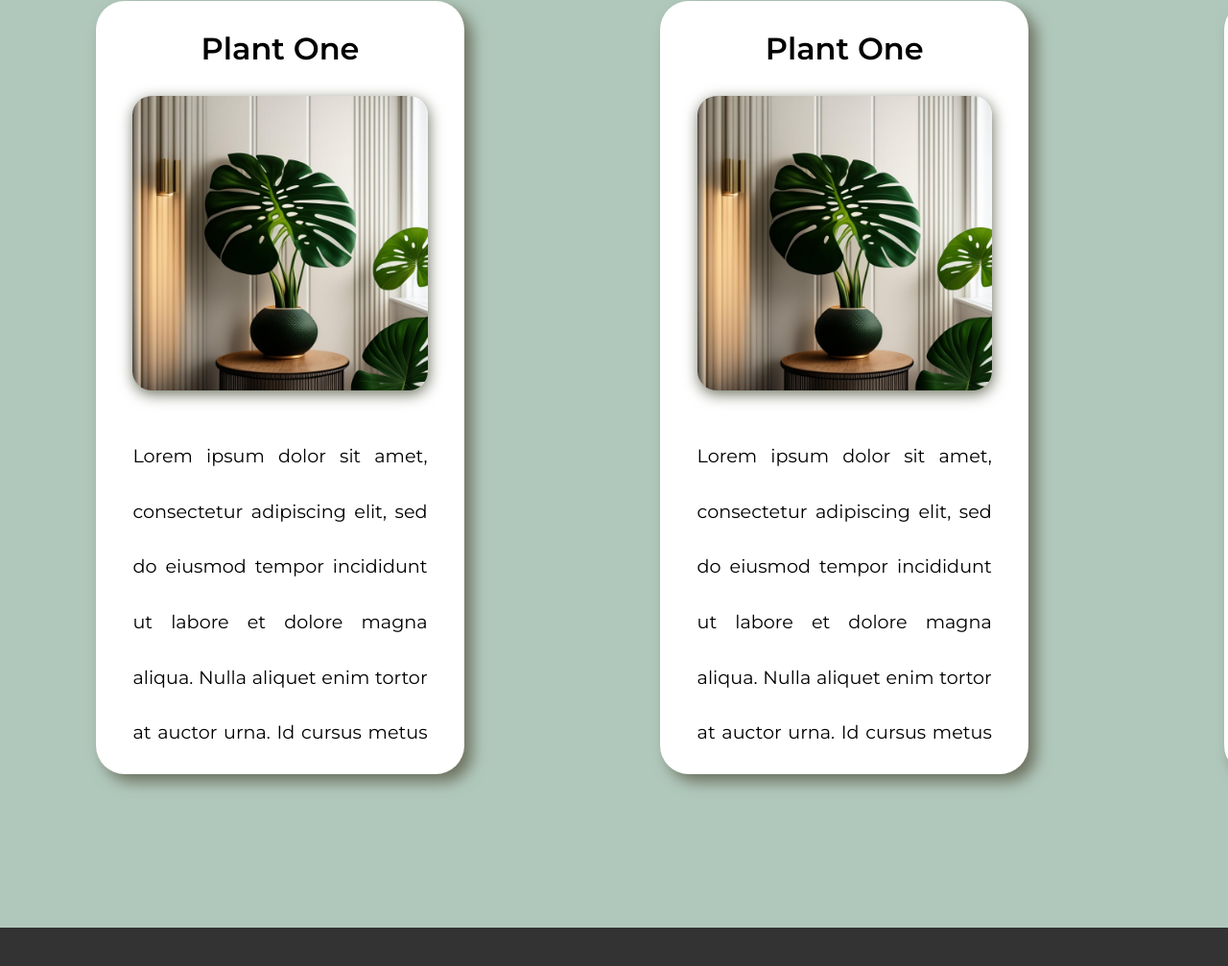
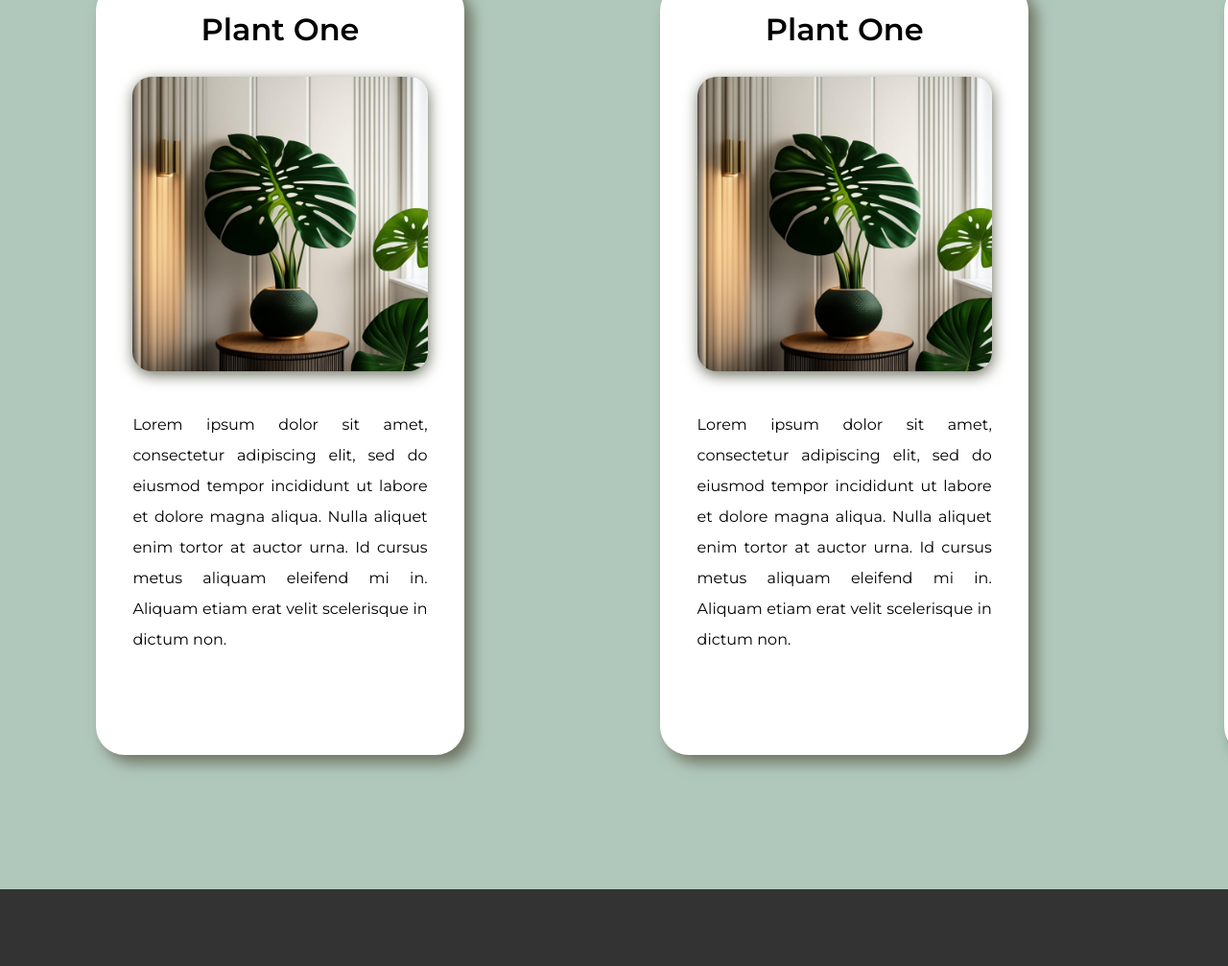
Before and after one commit to mvacjar/project2-fundamentals, a plain HTML site: page index.html in a window 1280 px wide. Shown: the part 1759-2766 px from the top of the page at 96% size. Drawn offline with Linux system fonts and the light colour scheme.

Commit message:
Update styles.css

```diff
--- a/styles.css
+++ b/styles.css
@@ -187,12 +187,13 @@ header {
 .content-horizontal-card {
   width: 30%;
   min-width: 30%;
-  height: 40%;
+  height: 30%;
+  min-height: 30%;
   background-color: #fff;
   border-radius: 30px;
   display: inline-block;
   justify-content: space-evenly;
-  margin: 160px 100px;
+  margin: 140px 100px;
   box-shadow: 8px 8px 15px #6e7361;
 }
 
@@ -226,9 +227,9 @@ header {
   margin-right: auto;
   padding: 40px 0px;
   text-align: justify;
-  line-height: 3;
+  line-height: 2;
   font-weight: 500;
-  font-size: 1.2em;
+  font-size: 1em;
 }
 
 /* --- Footer --- */
```
